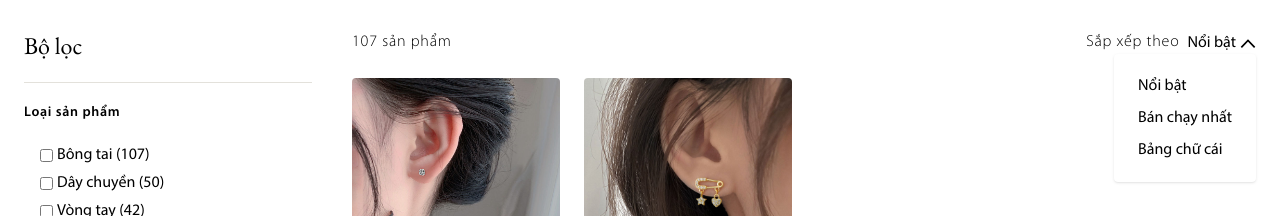
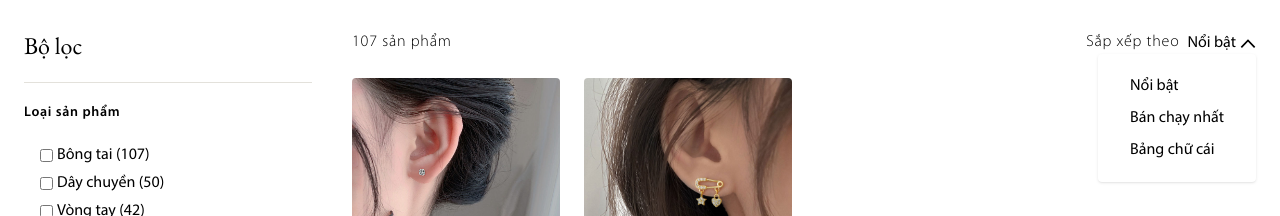
Before and after one commit to tranbaolam26902/junie-store-reactjs, a React (Vite) app in the folder src/junie-store-ui/: page /categories/bracelet in a window 1280 px wide. Both pictures are taken after a click on the button "Nổi bật". Shown: the part 222-438 px from the top of the page. Built offline with nearby package versions, Linux system fonts and the light colour scheme.

Commit message:
change sort button style

```diff
--- a/src/junie-store-ui/src/pages/client/Category.jsx
+++ b/src/junie-store-ui/src/pages/client/Category.jsx
@@ -7,10 +7,10 @@ import { icons } from '@assets/icons';
 import { images } from '@assets/images';
 
 // Components
+import { Breadcrumb, ProductItem } from '@components/client';
+import { ProductFilterSection } from '@components/client/category';
 import { Container, Pager } from '@components/shared';
 import { Fade } from '@components/shared/animations';
-import { Breadcrumb, ProductItem } from '@components/client';
-import { ProductFilterSection } from '@components/client/category';
 
 // Temp products
 const products = [
@@ -136,13 +136,22 @@ export default function Category() {
                             <AnimatePresence>
                                 {showSortOptions && (
                                     <Fade className='absolute top-full right-0 z-10 flex flex-col items-start p-4 bg-primary rounded shadow'>
-                                        <button type='button' className='px-2 py-1 w-full text-left'>
+                                        <button
+                                            type='button'
+                                            className='px-4 py-1 w-full text-left rounded transition duration-200 hover:bg-gray/50'
+                                        >
                                             Nổi bật
                                         </button>
-                                        <button type='button' className='px-2 py-1 w-full text-left'>
+                                        <button
+                                            type='button'
+                                            className='px-4 py-1 w-full text-left rounded transition duration-200 hover:bg-gray/50'
+                                        >
                                             Bán chạy nhất
                                         </button>
-                                        <button type='button' className='px-2 py-1 w-full text-left'>
+                                        <button
+                                            type='button'
+                                            className='px-4 py-1 w-full text-left rounded transition duration-200 hover:bg-gray/50'
+                                        >
                                             Bảng chữ cái
                                         </button>
                                     </Fade>
```
